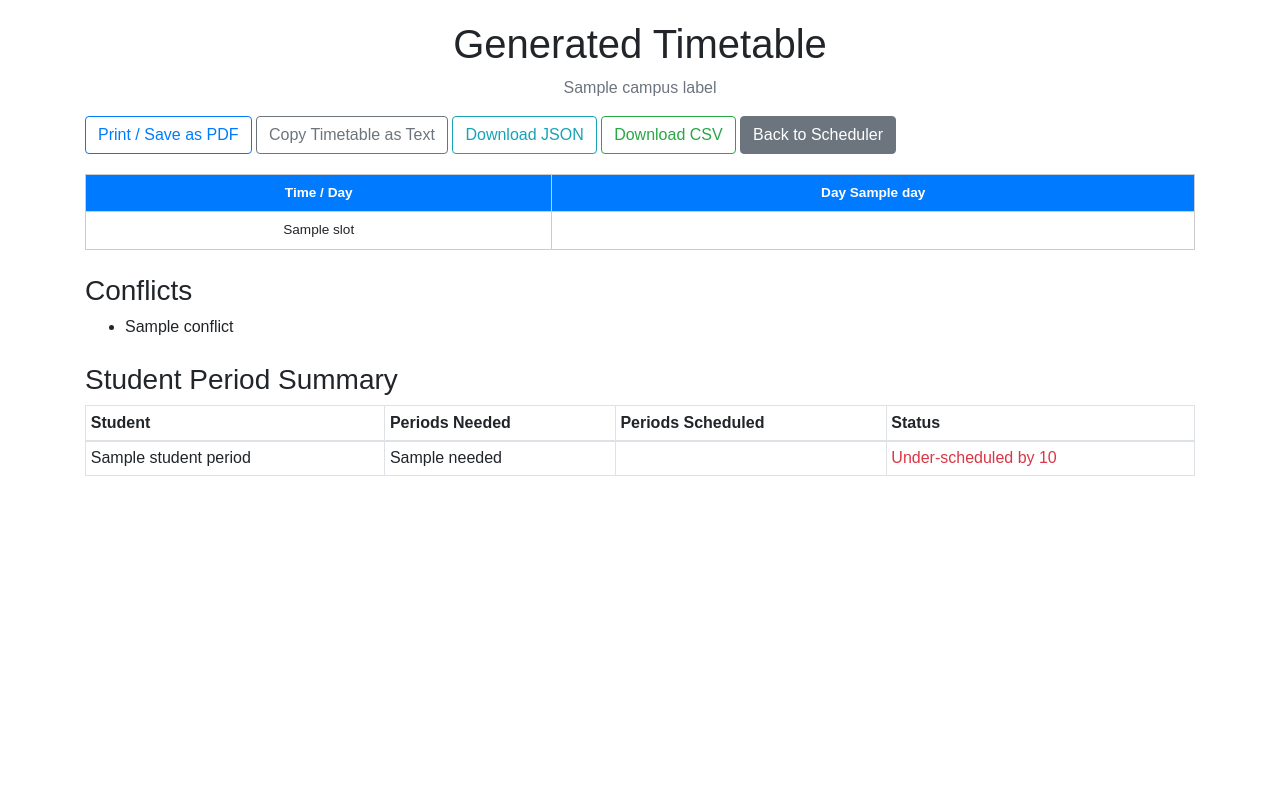
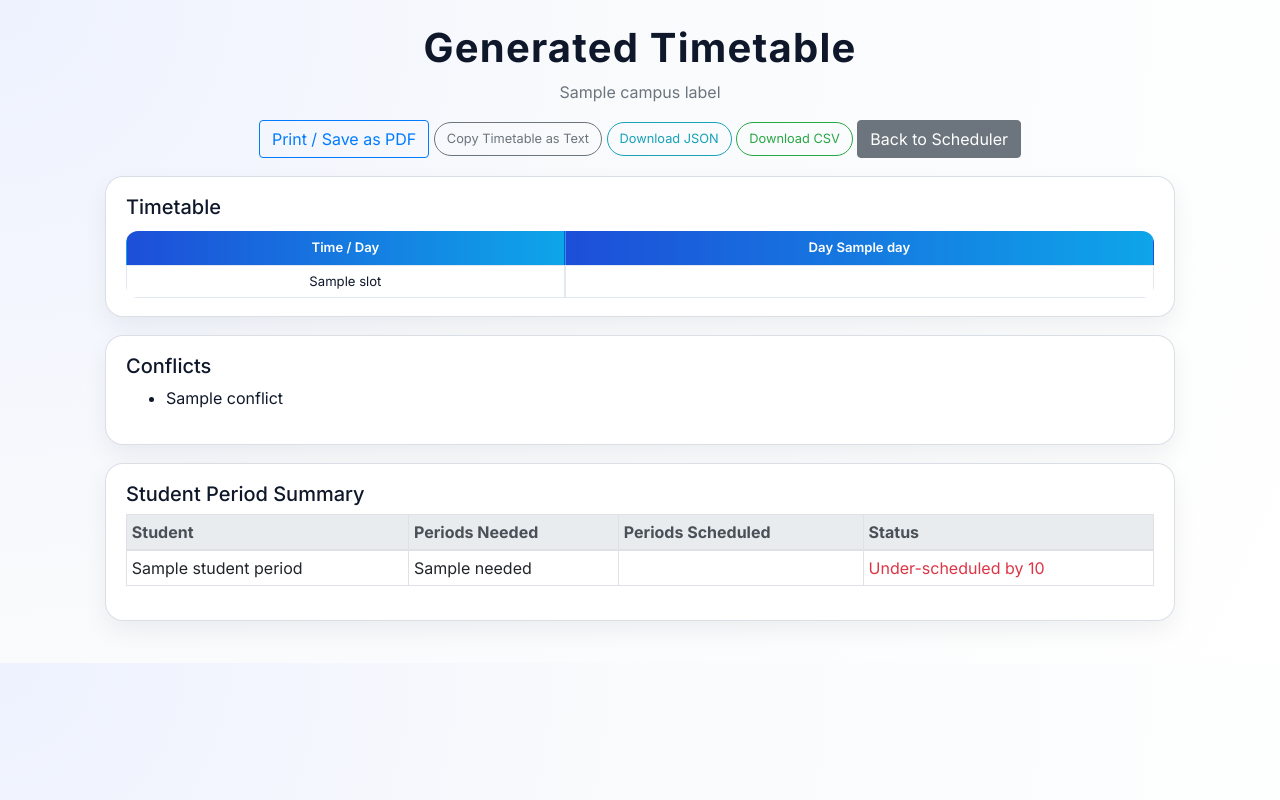
Before and after one commit to AADesign91/Timetable-Scheduler, a Flask app: template templates/timetable.html in a window 1280 px wide. Run offline with Flask 3, Linux system fonts and the light colour scheme; the template is opened without the code that fills it: most values are stand-ins (such as "Sample title", 1, 10 or a date in 2020); some libraries are stand-ins or nearby versions.

Commit message:
Update timetable.html

```diff
--- a/templates/timetable.html
+++ b/templates/timetable.html
@@ -4,28 +4,74 @@
     <meta charset="UTF-8">
     <title>Generated Timetable</title>
 
+    <link rel="preconnect" href="https://fonts.googleapis.com">
+    <link rel="preconnect" href="https://fonts.gstatic.com" crossorigin>
+    <link
+        href="https://fonts.googleapis.com/css2?family=Inter:wght@400;500;600;700&display=swap"
+        rel="stylesheet">
     <link rel="stylesheet"
           href="https://maxcdn.bootstrapcdn.com/bootstrap/4.5.2/css/bootstrap.min.css">
 
     <style>
-        body { padding: 20px; font-family: Arial, sans-serif; }
+        body {
+            padding: 24px;
+            font-family: "Inter", system-ui, -apple-system, BlinkMacSystemFont, "Segoe UI", sans-serif;
+            background: radial-gradient(circle at top left, #eef2ff 0, #f8fafc 40%, #ffffff 100%);
+            color: #0f172a;
+        }
+
+        .container {
+            max-width: 1100px;
+        }
+
+        h1 {
+            font-weight: 700;
+            letter-spacing: 0.03em;
+            margin-bottom: 0.5rem;
+        }
+
+        .card-box {
+            border-radius: 18px;
+            border: 1px solid rgba(148, 163, 184, 0.35);
+            background-color: rgba(255, 255, 255, 0.96);
+            box-shadow: 0 10px 25px rgba(15, 23, 42, 0.06);
+            padding: 18px 20px;
+            margin-top: 18px;
+            margin-bottom: 18px;
+        }
 
         .timetable {
-            border-collapse: collapse;
+            border-collapse: separate;
+            border-spacing: 0;
             width: 100%;
-            margin-top: 20px;
+            margin-top: 12px;
+            background: #ffffff;
+            border-radius: 12px;
+            overflow: hidden;
         }
-        .timetable th, .timetable td {
-            border: 1px solid #ccc;
-            padding: 8px;
+
+        .timetable th,
+        .timetable td {
+            border: 1px solid #e2e8f0;
+            padding: 6px;
             text-align: center;
-            font-size: 0.85rem;
+            font-size: 0.82rem;
         }
+
         .timetable th {
-            background: #007bff;
-            color: white;
+            background: linear-gradient(90deg, #1d4ed8, #0ea5e9);
+            color: #ffffff;
+            font-weight: 600;
+            border-color: transparent;
         }
-        .slot-empty { background: #f8f9fa; }
+
+        .timetable tbody tr:nth-child(even) td {
+            background-color: #f8fafc;
+        }
+
+        .slot-empty {
+            background: #f8fafc;
+        }
 
         .slot-color-1 { background: #ffe0e0; }
         .slot-color-2 { background: #e0f0ff; }
@@ -36,18 +82,50 @@
         .slot-color-7 { background: #f0e0ff; }
         .slot-color-8 { background: #e0f7ff; }
 
+        .btn-primary {
+            background: linear-gradient(90deg, #2563eb, #1d4ed8);
+            border: none;
+            border-radius: 999px;
+            padding-inline: 18px;
+            box-shadow: 0 8px 16px rgba(37, 99, 235, 0.3);
+        }
+
+        .btn-primary:hover {
+            filter: brightness(1.08);
+            box-shadow: 0 10px 20px rgba(37, 99, 235, 0.35);
+        }
+
+        .btn-outline-info,
+        .btn-outline-secondary,
+        .btn-outline-success {
+            border-radius: 999px;
+            font-size: 0.8rem;
+        }
+
         @media print {
-            .no-print { display: none !important; }
+            body {
+                background: #ffffff;
+            }
+            .no-print {
+                display: none !important;
+            }
+            .card-box {
+                box-shadow: none;
+                border-radius: 0;
+                border: none;
+                padding: 0;
+            }
         }
     </style>
 </head>
 <body>
 <div class="container">
 
+    <div class="no-print">
         <h1 class="text-center">Generated Timetable</h1>
         <p class="text-center text-muted">{{ campus_label }}</p>
 
-    <div class="mb-3 no-print">
+        <div class="mb-3 text-center">
             <button class="btn btn-outline-primary" id="btn-print">
                 Print / Save as PDF
             </button>
@@ -64,7 +142,10 @@
                 Back to Scheduler
             </a>
         </div>
+    </div>
 
+    <div class="card-box">
+        <h5>Timetable</h5>
         <table class="timetable">
             <thead>
             <tr>
@@ -88,8 +169,10 @@
             {% endfor %}
             </tbody>
         </table>
+    </div>
 
-    <h3 class="mt-4">Conflicts</h3>
+    <div class="card-box">
+        <h5>Conflicts</h5>
         {% if conflicts %}
             <ul>
                 {% for c in conflicts %}
@@ -99,10 +182,12 @@
         {% else %}
             <p>No conflicts. All periods successfully scheduled.</p>
         {% endif %}
+    </div>
 
-    <h3 class="mt-4">Student Period Summary</h3>
+    <div class="card-box">
+        <h5>Student Period Summary</h5>
         <table class="table table-sm table-bordered">
-        <thead>
+            <thead class="thead-light">
             <tr>
                 <th>Student</th>
                 <th>Periods Needed</th>
@@ -131,6 +216,7 @@
             {% endfor %}
             </tbody>
         </table>
+    </div>
 
 </div>
 
```
Lines whose indentation alone changed are shown as unchanged.
